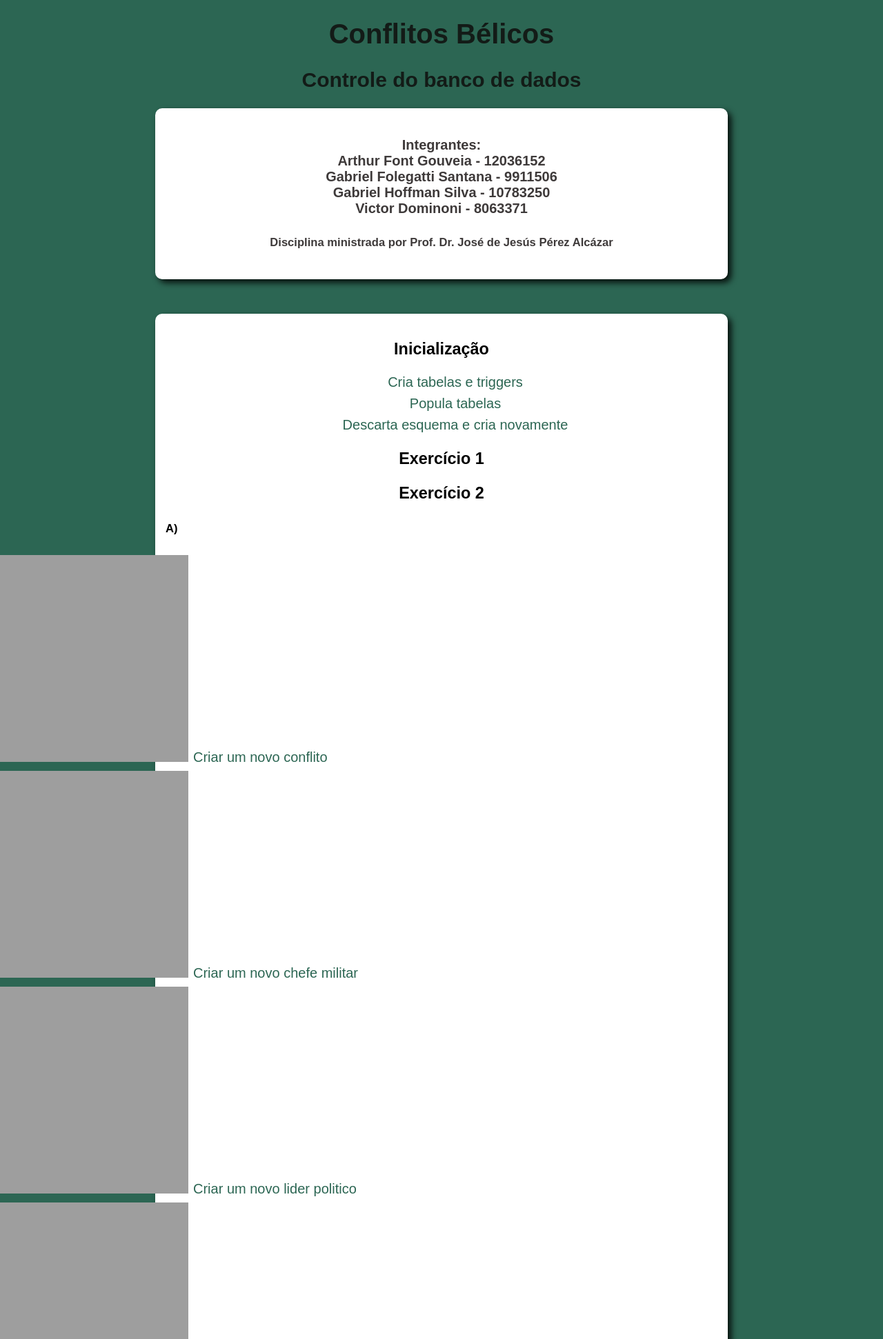
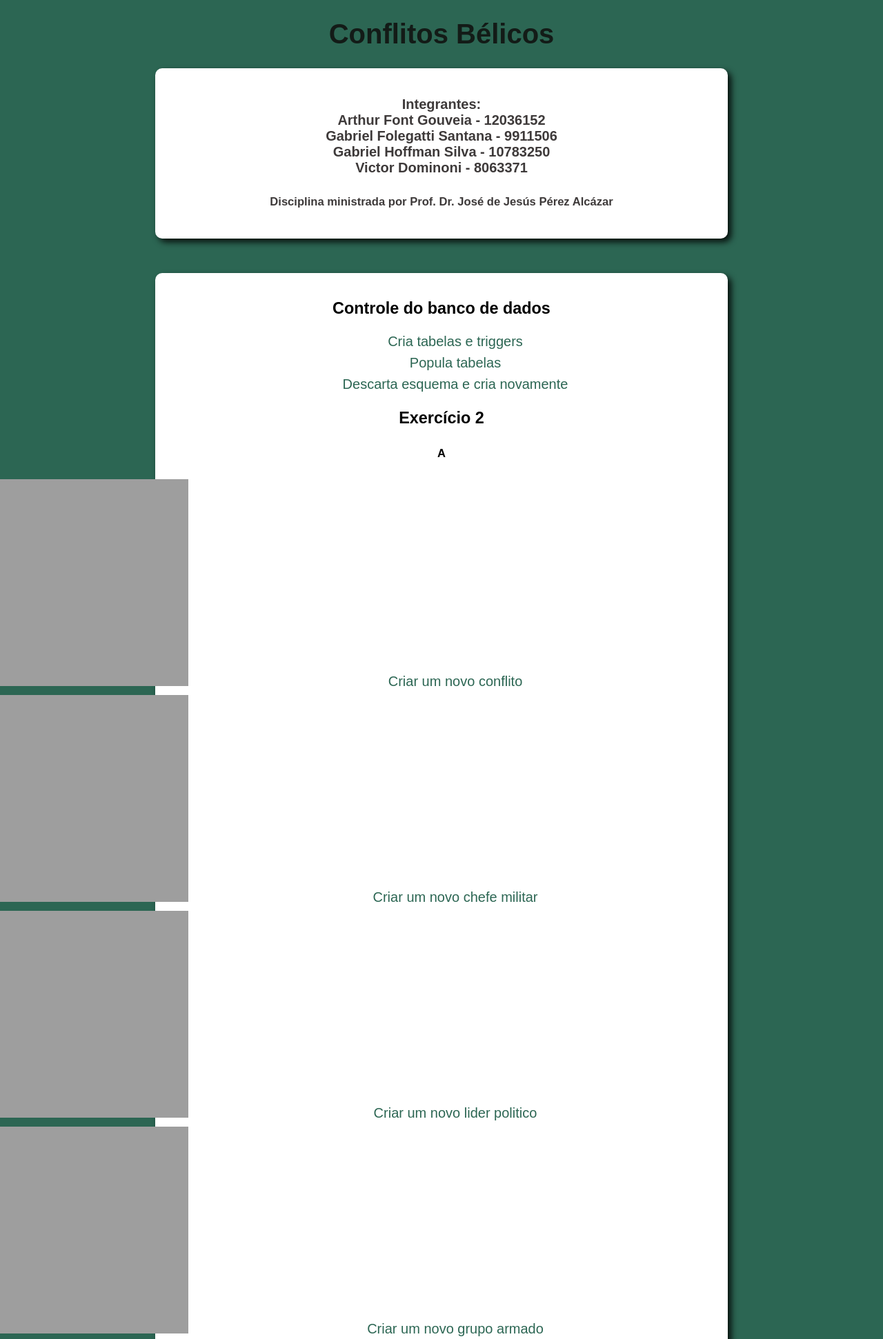
Before and after one commit to Agfont/BD, a Django app: template src/core/static/template/home.html in a window 1280 px wide. Shown: the top 1942 px of the page at 69% size. Run offline with Django 3.2, Linux system fonts and the light colour scheme; the template is opened without the code that fills it, so the values that code supplies are empty; parts of the project's set-up code (start-up, migrations or seed data) failed here and were passed over.

Commit message:
update home e style

```diff
--- a/src/core/static/template/home.html
+++ b/src/core/static/template/home.html
@@ -5,30 +5,34 @@
 		<meta name="viewport" content="width=device-width, initial-scale=1.0" />
 		<title>Conflitos Bélicos</title>
 
-        <link rel="stylesheet" href="/src/core/static/template/style.css" type="text/css">
+		<link
+			rel="stylesheet"
+			href="/src/core/static/template/style.css"
+			type="text/css"
+		/>
 	</head>
 	<body>
-
 		<header>
 			<h1>Conflitos Bélicos</h1>
-            <h2>Controle do banco de dados</h2>
 
 			<section class="discipline">
 				<div class="integrants">
-                    <h4>Integrantes: <br>
-                        Arthur Font Gouveia - 12036152 <br>
-                        Gabriel Folegatti Santana - 9911506 <br>
-                        Gabriel Hoffman Silva - 10783250 <br>
-                        Victor Dominoni - 8063371 <br>
+					<h4>
+						Integrantes: <br />
+						Arthur Font Gouveia - 12036152 <br />
+						Gabriel Folegatti Santana - 9911506 <br />
+						Gabriel Hoffman Silva - 10783250 <br />
+						Victor Dominoni - 8063371 <br />
 					</h4>
-                    <h5>Disciplina ministrada por Prof. Dr. José de Jesús Pérez Alcázar</h5>
+					<h5>
+						Disciplina ministrada por Prof. Dr. José de Jesús Pérez Alcázar
+					</h5>
 				</div>
 			</section>
 		</header>
 
 		<section>
-
-            <h3>Inicialização</h3>
+			<h3>Controle do banco de dados</h3>
 			<ul class="nobull" id="table-creation">
 				<li>
 					<a href="/create-db">Cria tabelas e triggers</a>
@@ -41,10 +45,9 @@
 				</li>
 			</ul>
 
-            <h3>Exercício 1</h3>
 			<h3>Exercício 2</h3>
 
-            <h5>A)</h5>
+			<h5>A</h5>
 			<ul class="bullet">
 				<li>
 					<a href="/2/conflict_form/">Criar um novo conflito</a>
@@ -70,38 +73,35 @@
 				</li>
 			</ul>
 
-            <h5>B)</h5>
+			<h5>B</h5>
 
 			<ul class="bullet">
 				<li>
-                    <a href="/i">Gráfico, histograma, por tipo de conflito e número de conflitos</a>
-
+					<a href="/i"
+						>Gráfico, histograma, por tipo de conflito e número de conflitos</a
+					>
 				</li>
 				<li>
-                    <a href="/ii">Traficantes e os grupos armados para os quais os traficantes fornecem armas “Barret M82” ou “M200 intervention”</a>
-
+					<a href="/ii"
+						>Traficantes e os grupos armados para os quais os traficantes
+						fornecem armas “Barret M82” ou “M200 intervention”</a
+					>
 				</li>
 				<li>
 					<a href="/iii">5 maiores conflitos em número de mortos</a>
-
 				</li>
 				<li>
 					<a href="/iv">5 maiores organizações em número de mediações</a>
-
 				</li>
 				<li>
-                    <a href="/v">5 maiores grupos armados com maior número de armas fornecidos</a>
-
+					<a href="/v"
+						>5 maiores grupos armados com maior número de armas fornecidos</a
+					>
 				</li>
 				<li>
 					<a href="/vi">País com maior número de conflitos territoriais</a>
-
 				</li>
 			</ul>
-
-
 		</section>
-
-
 	</body>
 </html>
--- a/src/core/static/template/style.css
+++ b/src/core/static/template/style.css
@@ -26,11 +26,11 @@
     color: rgba(12, 7, 7, 0.315);
 }
 
-div.integrants{
+integrants{
     text-align: center;
 }
 
-h3{
+h3,h2,h1,section{
     text-align: center;
 }
 
@@ -60,6 +60,7 @@
 
   li{
       margin-top: 8px;
+      list-style-type: none;
   }
 
   ul{
```
Lines whose indentation alone changed are shown as unchanged.
